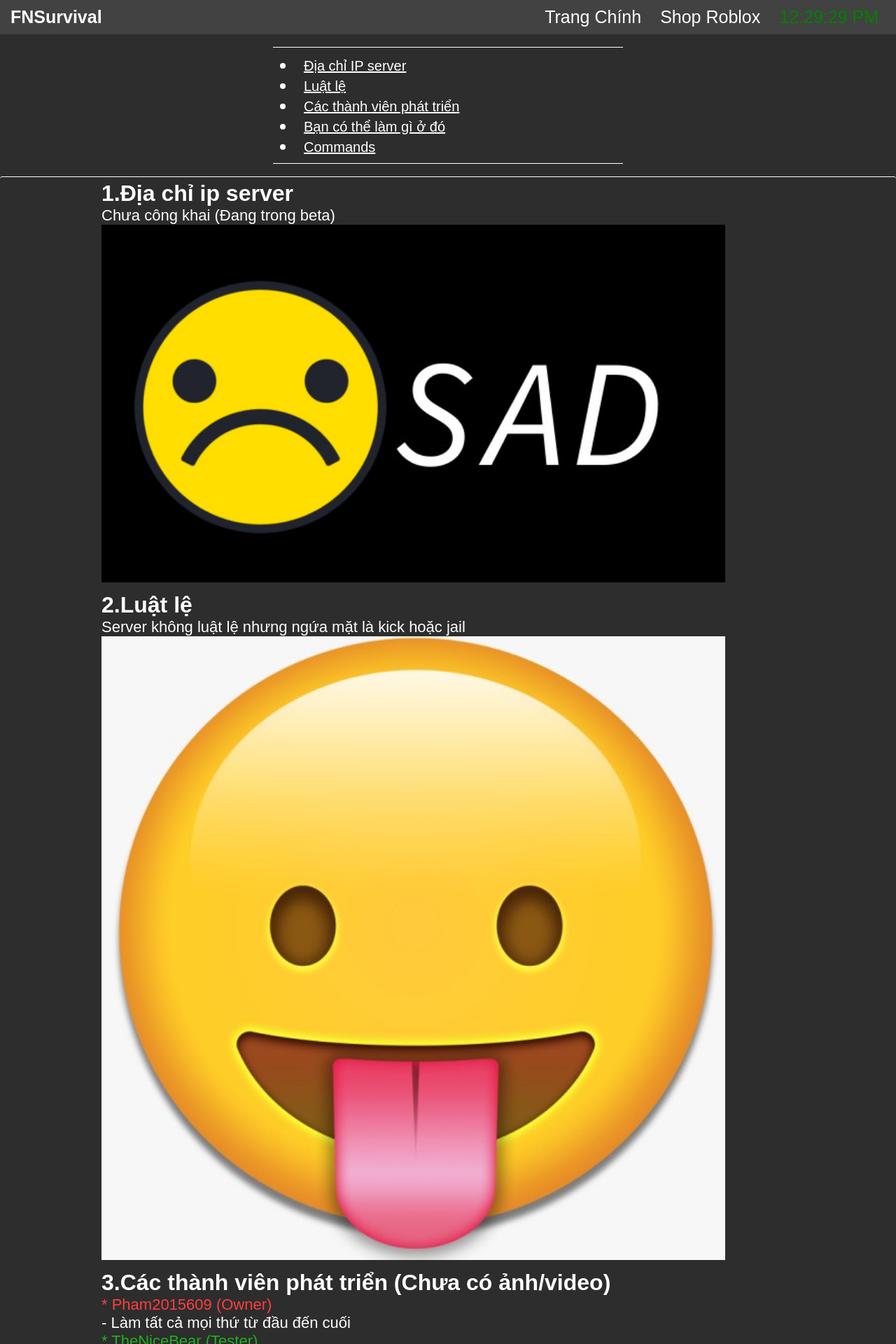
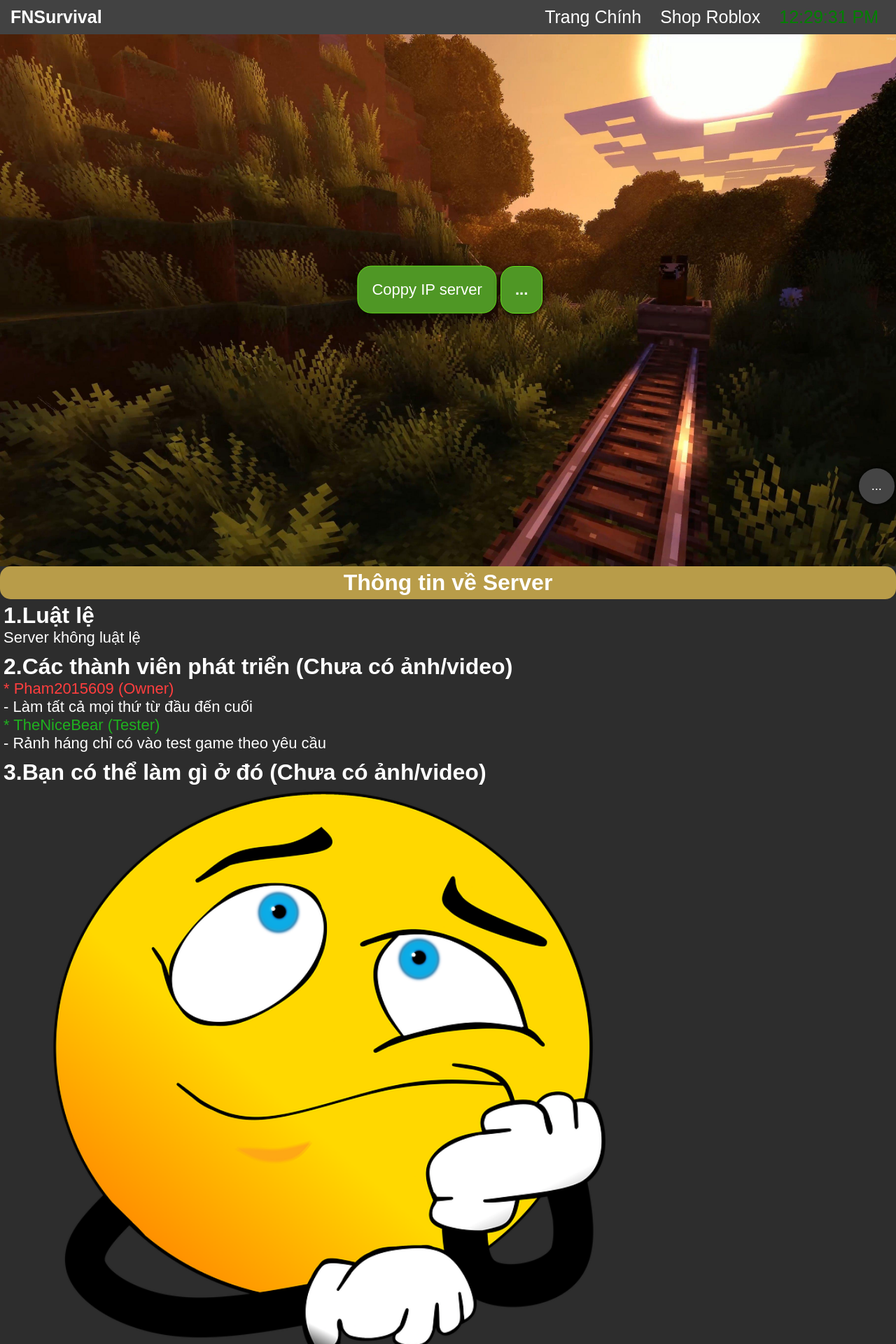
Before and after one commit to fnsurvival/fnsurvival.github.io, a PHP site: page / in a window 1280 px wide. Shown: the top 1920 px of the page at 70% size. Run offline with PHP 8.4, Linux system fonts and the light colour scheme; some libraries are stand-ins or nearby versions.

Commit message:
Update index.html

```diff
--- a/css/ao21b20z/require.css
+++ b/css/ao21b20z/require.css
@@ -240,7 +240,7 @@ body {
     display: none;
     position: fixed;
     bottom: 20px;
-    right: 30px;
+    right: 2px;
     z-index: 99;
     font-size: 18px;
     border: none;
--- a/css/root/rt.css
+++ b/css/root/rt.css
@@ -1,4 +1,6 @@
 :root {
     --boxshadow: rgba(0, 0, 0, 0.4) 0px 0px 10px;
+    --super-dark-boxshadow: rgb(0, 0, 0) 0px 0px 10px;
+    --superXbigger-dark-boxshadow: rgb(0, 0, 0) 0px 0px 50px;
     --white-boxshadow: rgba(189, 189, 189, 0.829) 0px 0px 10px;
 }
--- a/css/style.css
+++ b/css/style.css
@@ -15,7 +15,6 @@ p, a, ol, li, button {
 p, a {
     color: whitesmoke;
 }
-
 /* LAOD PAGE */
 #out-loader {
     display: block;
@@ -25,7 +24,7 @@ p, a {
     background-color: rgb(45, 45, 45);
     position: absolute;
     left: 50%;
-    top: 45%;
+    top: 50%;
     z-index: 1;
     width: 120px;
     height: 120px;
@@ -35,26 +34,43 @@ p, a {
     border-top: 16px solid #ffffff;
     -webkit-animation: spin 2s linear infinite;
     animation: spin 2s linear infinite;
-    transform: translate(-50%, -50%);
-    -webkit-transform: translate(-50%, -50%);
-    -moz-transform: translate(-50%, -50%);
-    -ms-transform: translate(-50%, -50%);
-    -o-transform: translate(-50%, -50%);
+    transform: translate(50%, 50%);
+    -webkit-transform: translate(50%, 50%);
+    -moz-transform: translate(50%, 50%);
+    -ms-transform: translate(50%, 50%);
+    -o-transform: translate(50%, 50%);
 }
 @-webkit-keyframes spin {
     0% {
+        transform: rotate(0deg);
         -webkit-transform: rotate(0deg);
+        -moz-transform: rotate(0deg);
+        -ms-transform: rotate(0deg);
+        -o-transform: rotate(0deg);
     }
     100% {
+        transform: rotate(360deg);
         -webkit-transform: rotate(360deg);
+        -webkit-transform: rotate(360deg);
+        -moz-transform: rotate(360deg);
+        -ms-transform: rotate(360deg);
+        -o-transform: rotate(360deg);
     }
 }
 @keyframes spin {
     0% {
-        transform: rotate(0deg);
+        transform: rotate(0deg);    ;
+        -webkit-transform: rotate(0deg);
+        -moz-transform: rotate(0deg);
+        -ms-transform: rotate(0deg);
+        -o-transform: rotate(0deg);
     }
     100% {
         transform: rotate(360deg);
+        -webkit-transform: rotate(360deg);
+        -moz-transform: rotate(360deg);
+        -ms-transform: rotate(360deg);
+        -o-transform: rotate(360deg);
     }
 }
 .animate-bottom {
@@ -68,8 +84,7 @@ p, a {
     from {
         bottom: -100px;
         opacity: 0
-    }
-    to {
+    } to {
         bottom: 0px;
         opacity: 1
     }
@@ -78,8 +93,7 @@ p, a {
     from {
         bottom: -100px;
         opacity: 0
-    }
-    to {
+    } to {
         bottom: 0;
         opacity: 1
     }
@@ -97,3 +111,179 @@ p {
     padding: 5px;
     box-shadow: var(--boxshadow);
 }
+.modal {
+    display: none;
+    position: fixed;
+    z-index: 1;
+    padding-top: 100px;
+    left: 0;
+    top: 0;
+    width: 100%;
+    height: 100%;
+    overflow: auto;
+    background-color: rgb(0, 0, 0);
+    background-color: rgba(0, 0, 0, 0.4);
+}
+.modal-content {
+    position: relative;
+    background-color: #fefefe;
+    margin: auto;
+    padding: 0;
+    border: 1px solid #888;
+    border-radius: 15px;
+    width: 100%;
+    max-width: 550px;
+    box-shadow: var(--boxshadow);
+    -webkit-animation-name: animatetop;
+    -webkit-animation-duration: 0.4s;
+    animation-name: animatetop;
+    animation-duration: 0.4s;
+    -webkit-border-radius: 15px;
+    -moz-border-radius: 15px;
+    -ms-border-radius: 15px;
+    -o-border-radius: 15px;
+}
+@-webkit-keyframes animatetop {
+    from {
+        top: -300px;
+        opacity: 0
+    } to {
+        top: 0;
+        opacity: 1
+    }
+}
+@keyframes animatetop {
+    from {
+        top: -300px;
+        opacity: 0
+    } to {
+        top: 0;
+        opacity: 1
+    }
+}
+.modal-header {
+    height: 50px;
+    padding: 2px 16px;
+    background-color: rgb(45, 45, 45);
+    border-top-right-radius: 15px;
+    border-top-left-radius: 15px;
+    color: white;
+}
+.modal-body {
+    background-color: rgb(65, 63, 63);
+    padding: 2px 16px;
+}
+.modal-footer {
+    height: 50px;
+    width: auto;
+    padding: 2px 16px;
+    background-color: rgb(45, 45, 45);
+    color: white;
+    border-bottom-right-radius: 15px;
+    border-bottom-left-radius: 15px;
+}
+.close {
+    position: absolute;
+    right: 20px;
+    cursor: pointer;
+    padding-left: 20px;
+    font-size: 25px;
+    bottom: 10px;
+    transition:ease-in all 250ms;
+    -webkit-transition:ease-in all 250ms;
+    -moz-transition:ease-in all 250ms;
+    -ms-transition:ease-in all 250ms;
+    -o-transition:ease-in all 250ms;
+}
+.close:hover {
+    transform: rotateZ(50deg);
+    -webkit-transform: rotateZ(50deg);
+    -moz-transform: rotateZ(50deg);
+    -ms-transform: rotateZ(50deg);
+    -o-transform: rotateZ(50deg);
+}
+.close2 {
+    position: absolute;
+    right: 20px;
+    cursor: pointer;
+    padding-left: 20px;
+    font-size: 25px;
+    bottom: 10px;
+    transition:ease-in all 250ms;
+    -webkit-transition:ease-in all 250ms;
+    -moz-transition:ease-in all 250ms;
+    -ms-transition:ease-in all 250ms;
+    -o-transition:ease-in all 250ms;
+}
+.close2:hover {
+    transform: rotateZ(50deg);
+    -webkit-transform: rotateZ(50deg);
+    -moz-transform: rotateZ(50deg);
+    -ms-transform: rotateZ(50deg);
+    -o-transform: rotateZ(50deg);
+}
+.cpi-box {
+    margin: 0 auto;
+    padding: 20px;
+    overflow: auto;
+}
+#copyip {
+    cursor: pointer;
+    color: white;
+    /*margin: -70px 0 0 -130px;*/
+    position: absolute;
+    top: 50%;
+    left: 50%;
+    transform: translate(-65%, -30%);
+    padding: 20px 20px 20px 20px;
+    border: 1px solid rgb(99, 226, 26);
+    border-radius: 20px;
+    background: rgb(79, 151, 37);
+    box-shadow: var(--superXbigger-dark-boxshadow);
+    -webkit-border-radius: 20px;
+    -moz-border-radius: 20px;
+    -ms-border-radius: 20px;
+    -o-border-radius: 20px;
+    -webkit-transform: translate(-65%, -30%);
+    -moz-transform: translate(-65%, -30%);
+    -ms-transform: translate(-65%, -30%);
+    -o-transform: translate(-65%, -30%);
+}
+.mopt {
+    cursor: pointer;
+    color: white;
+    margin: -20px 0 0 75px;
+    position: absolute;
+    top: 50%;
+    left: 50%;
+    padding: 20px 20px 20px 20px;
+    border: 1px solid rgb(99, 226, 26);
+    border-radius: 20px;
+    background: rgb(79, 151, 37);
+    box-shadow: var(--super-dark-boxshadow);
+    -webkit-border-radius: 20px;
+    -moz-border-radius: 20px;
+    -ms-border-radius: 20px;
+    -o-border-radius: 20px;
+}
+#moptbt {
+    position: fixed;
+    bottom: 80px;
+    right: 2px;
+    z-index: 99;
+    font-size: 18px;
+    border: none;
+    outline: none;
+    background-color: rgb(68, 68, 68);
+    box-shadow: var(--super-dark-boxshadow);
+    color: white;
+    cursor: pointer;
+    padding: 15px;
+    padding-left: 18.2px;
+    padding-right: 18.2px;
+    border-radius: 50%;
+    -webkit-border-radius: 50%;
+    -moz-border-radius: 50%;
+    -ms-border-radius: 50%;
+    -o-border-radius: 50%;
+}
--- a/index.html
+++ b/index.html
@@ -20,21 +20,31 @@
             padding: 0;
             margin: 0;
         }
-        body, html {
-            padding: 0 auto;
-            background-color: rgb(45, 45, 45);
+        body{
             color: rgb(231, 231, 231);
+        }
+        .ctbx {
+            height: 95vh;
+            background-image: url(/pic/bgi.jpg);
+            background-size: cover;
+            background-repeat: no-repeat;
         }
         .idmv > li > a {
             font-size: 20px;
         }
-        .ctbx {
-            margin: auto;
-            width: auto;
-            max-width: 1000px;
+        img {
+            width: 90% ;
         }
+        @media (max-width:1300px) {
             img {
-            width: 90% !important;
+                width: 70%;
+                height: auto;
+            }
+        }
+        video {
+            width: 95% !important;
+            margin: auto !important;
+            text-align: center;
         }
     </style>
     <title>Funny survival</title>
@@ -60,45 +70,67 @@
             <label class="navbar-toggler" for="navbar-indicator">
                 <i class="fa-solid fa-bars"></i>
             </label>
-        </nav><br>
+        </nav>
         <!--   END TOP BAR   -->
         <div>
-            <div class="idmv" style="
-                border: 1px solid white;
-                border-left: none;
-                border-right: none;
-                padding: 10px;
-                width: auto;
-                max-width: 500px;
-                margin: auto;
-            ">
-                <li><a href="#ipsv">Địa chỉ IP server</a></li>
-                <li><a href="#rule">Luật lệ</a></li>
-                <li><a href="#Team">Các thành viên phát triển</a></li>
-                <li><a href="#whatyoucando">Bạn có thể làm gì ở đó</a></li>
-                <li><a href="#command">Commands</a></li>
-            </div><br>
-            <div class="content-box" style=" border-top: 1px solid white; border-bottom: 1px solid white; border-radius: 3.5px; margin: auto;">
-                <div class="ctbx">
-                    <div style="padding:5px">
-                        <h1 id="ipsv">1.Địa chỉ ip server</h1>
-                        <p>Chưa công khai (Đang trong beta)</p>
-                        <img src="/pic/sad.jpg" alt="Chưa mở sv" width="500">
+            <div class="content-box">
+                <div class="ctbx" id="ipsv">
+                    <div class="cpi-box">
+                        <p id="copyip" value="Coppy IP server" title="Sao chép địa chỉ IP máy chủ">Coppy IP server</p>
+                        <h1><p class="mopt" id="mopt" title="Xem thêm thông tin">...</p></h1>
+                        <p id="moptbt" value="...">...</p>
+                    </div>
+                    <!-- modal -->
+                    <div id="Modal2" class="modal">
+                        <div class="modal-content">
+                            <div class="modal-header">
+                                <h2>Danh sách</h2>
+                            </div>
+                            <div class="modal-body">
+                                <!-- <p><a href="#ipsv">1.Địa chỉ IP server</a></p> -->
+                                <p><a href="#rule">1.Luật lệ</a></p>
+                                <p><a href="#Team">2.Các thành viên phát triển</a></p>
+                                <p><a href="#whatyoucando">3.Bạn có thể làm gì ở đó</a></p>
+                                <p><a href="#command">4.Commands</a></p>
+                            </div>
+                            <div class="modal-footer">
+                                <span class="close2">Đóng</span>
+                            </div>
+                        </div>
+                    </div>
+                    <div id="Modal" class="modal">
+                        <div class="modal-content">
+                            <div class="modal-header">
+                                <h2>Chưa công khai</h2>
+                            </div>
+                            <div class="modal-body">
+                                <p>Server MC chưa được công khai</p>
+                                <p>Nên không có IP</p>
+                            </div>
+                            <div class="modal-footer">
+                                <span class="close">Đóng</span>
+                            </div>
+                        </div>
+                    </div>
+                </div>
+                <!-- end -->
+                <div style="padding: 5px; transition: all 200ms; border-radius: 15px;" id="acg">
+                    <h1 style="text-align: center; top: 50%; left: 50%;">Thông tin về Server</h1>
+
                 </div>
                 <div style="padding:5px">
-                        <h1 id="rule">2.Luật lệ</h1>
-                        <p>Server không luật lệ nhưng ngứa mặt là kick hoặc jail</p>
-                        <img src="/pic/smile-2.jpg" alt="Chưa mở sv" width="500">
+                    <h1 id="rule">1.Luật lệ</h1>
+                    <p>Server không luật lệ</p>
                 </div>
                 <div style="padding:5px">
-                        <h1 id="Team">3.Các thành viên phát triển (Chưa có ảnh/video)</h1>
+                    <h1 id="Team">2.Các thành viên phát triển (Chưa có ảnh/video)</h1>
                     <p style="color: rgb(255, 62, 62);">* Pham2015609 (Owner)</p>
                     <p>- Làm tất cả mọi thứ từ đầu đến cuối</p>
                     <p style="color: rgb(31, 177, 31);">* TheNiceBear (Tester)</p>
                     <p>- Rảnh háng chỉ có vào test game theo yêu cầu</p>
                 </div>
                 <div style="padding:5px">
-                        <h1 id="whatyoucando">4.Bạn có thể làm gì ở đó (Chưa có ảnh/video)</h1>
+                    <h1 id="whatyoucando">3.Bạn có thể làm gì ở đó (Chưa có ảnh/video)</h1>
                     <img src="/pic/face.webp" alt="" width="500">
                     <p>* Sinh tồn vui vẻ và đôi khi là chán ngắt <br> - Gặp gỡ -> kết bạn -> vui vẻ <br> Nghe thật là chán ngắt đúng không? - Đúng vậy. <br>Nó chán vcl</p>
                     <p>* Bắt pet làm nô lệ <br> - Chả có cái mẹ gì đặc biệt cả</p>
@@ -106,33 +138,36 @@
                     <p style="color: rgb(241, 84, 49);">* Crystal pvp (Chắc không phải ai cũng biết)</p>
                 </div>
                 <div style="padding: 5px;">
-                        <h1 id="command">5.Lệnh (Chưa có ảnh/video)</h1>
+                    <h1 id="command">4.Lệnh (Chưa có ảnh/video)</h1>
                     <p>- /rtp: tp ngẫu nhiên đến 1 nơi nào đó</p>
                     <p>- /shop: mở cái j thì các bạn biết r đó </p>
                     <p>- /sk: mở bảng stat hay tui gọi là bảng kĩ năng</p>
                     <p>- /autotool toggle: Tự động dùng công cụ</p>
                     <p>- /playtime: Xem thời gian bạn đã chơi trong server</p>
-                        <p>- /trade: trao đổi đồ</p>
-                    </div>
+                    <p>- /trade (Tên người chơi): trao đổi đồ</p>
+                    <video src="/vid/vd1.mp4" controls preload="auto"></video>
                 </div>
             </div>
             <div id="contextMenu" class="context-menu" style="display:none">
                 <ul>
-                    <li class="menu"><a class="link1" href="/index.html"><i class="fa-solid fa-house-user">&nbsp;</i>Home</a></li>
-                    <li class="menu"><a class="link2" href="https://discord.com/invite/nfTUEWrEe6" target="_blank">&nbsp;<i class="fa-brands fa-discord"></i>Discord</a></li>
-                    <li class="menu"><a class="link3" href="#"><i class="fa-regular fa-circle-xmark">&nbsp;</i>Chưa có</a></li>
-                    <li class="menu"><a class="link4" href="#"><i class="fa-regular fa-circle-xmark">&nbsp;</i>Chưa có</a></li>
+                    <li class="menu"><a class="link1" href="/index.html"><i class="fa-solid fa-house-user">&nbsp;</i>Home</a>
+                    <li class="menu"><a class="link2" href="https://discord.com/invite/nfTUEWrEe6" target="_blank">&nbsp;<i class="fa-brands fa-discord"></i>Discord</a>
+                    <li class="menu"><a class="link3" href="#"><i class="fa-regular fa-circle-xmark">&nbsp;</i>Chưa có</a>
+                    <li class="menu"><a class="link4" href="#"><i class="fa-regular fa-circle-xmark">&nbsp;</i>Chưa có</a>
                 </ul>
             </div>
         </div>
     </div>
     <button id="Backtotop" onclick="Backtotop()"><i class="fa-solid fa-arrow-up"></i></button>
     <script>
+        setInterval(
+            function () {
+                var randomColor = Math.floor(Math.random() * 16777215).toString(16);
+                document.getElementById("acg").style.backgroundColor = "#" + randomColor;
+            }, 100);
         // BACK TO TOP
         let mybutton = document.getElementById("Backtotop");
-
-    window.onscroll = function() {scrollFunction()};
-
+        window.onscroll = function () { scrollFunction() };
         function scrollFunction() {
             if (document.body.scrollTop > 20 || document.documentElement.scrollTop > 20) {
                 mybutton.style.display = "block";
@@ -144,6 +179,65 @@
             document.body.scrollTop = 0;
             document.documentElement.scrollTop = 0;
         }
+
+        // 1
+        var modal = document.getElementById("Modal");
+        var btn = document.getElementById("copyip");
+        var span = document.getElementsByClassName("close")[0];
+        // 1
+        btn.onclick = function() {
+            modal.style.display = "block";
+            document.body.style.overflow = "hidden";
+        }
+        span.onclick = function() {
+            modal.style.display = "none";
+            document.body.style.overflow = "visible";
+        }
+        window.onclick = function(event) {
+        if (event.target == modal) {
+            modal.style.display = "none";
+            document.body.style.overflow = "visible";
+            }
+        }
+        // 2
+        var btn2 = document.getElementById("mopt");
+        var modal2 = document.getElementById("Modal2");
+        var span2 = document.getElementsByClassName("close2")[0];
+        var div2sc = document.getElementsByClassName("modal-body")[0];
+        // 2
+        btn2.onclick = function() {
+            modal2.style.display = "block";
+            document.body.style.overflow = "hidden";
+        }
+        span2.onclick = function() {
+            modal2.style.display = "none";
+            document.body.style.overflow = "visible";
+        }
+        div2sc.onclick = function() {
+            modal2.style.display = "none";
+            document.body.style.overflow = "visible";
+        }
+        window.onclick = function(event) {
+        if (event.target == modal2) {
+            modal2.style.display = "none";
+            document.body.style.overflow = "visible";
+            }
+        }
+
+        // 2
+        var moptbt = document.getElementById("moptbt");
+        document.getElementById("moptbt").style.cursor= "pointer";
+        // 2
+        moptbt.onclick = function() {
+            modal2.style.display = "block";
+            document.body.style.overflow = "hidden";
+        }
+        window.onclick = function(event) {
+        if (event.target == modal2) {
+            modal2.style.display = "none";
+            document.body.style.overflow = "visible";
+            }
+        }
     </script>
 </body>
 </html>
```
Also changed, not shown: 404.html (+9 -0 lines), caythue/dichvu/rb120.html (+9 -0 lines), caythue/index.html (+9 -0 lines), caythue/signup.html (+9 -0 lines), pic/bgi.jpg (added), 2 other files. Lines whose indentation alone changed are shown as unchanged.
